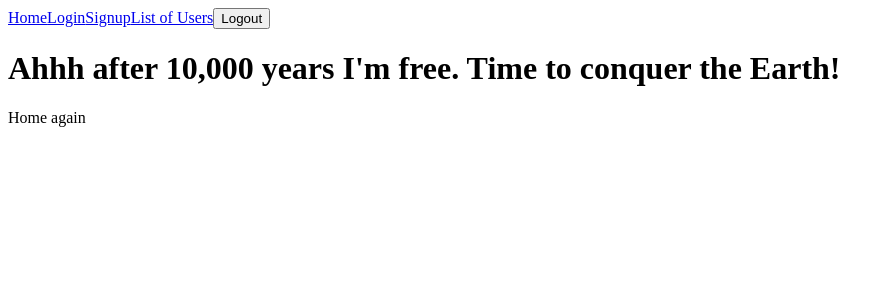
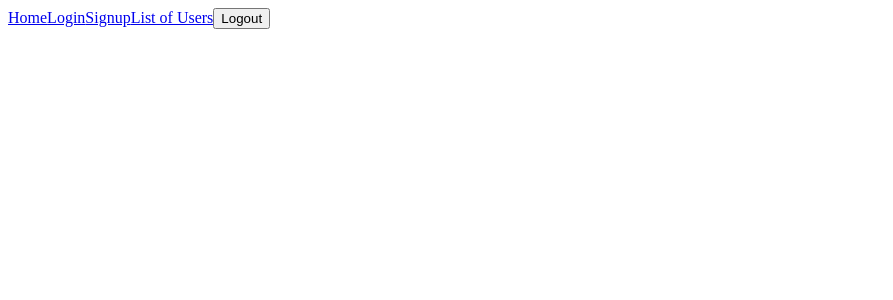
Before and after one commit to KareemD123/React-Django-Project, a React app: page / in a window 1280 px wide. Shown: the top 300 px of the page, without its empty margins (0-893 px from the left). Built offline with nearby package versions, Linux system fonts and the light colour scheme; the HTML template or start-up script is replaced by a standard one.

Commit message:
figured out how to do grid stuff

```diff
--- a/frontend/src/components/App.js
+++ b/frontend/src/components/App.js
@@ -30,23 +30,20 @@ class App extends Component {
 
     render() {
         return (
-            <div className="site">
-                <nav>
+            <div className='navbar'>
+                <div className='header'>
                     <Link className={"nav-link"} to={"/"}>Home</Link>
                     <Link className={"nav-link"} to={"/login/"}>Login</Link>
                     <Link className={"nav-link"} to={"/signup/"}>Signup</Link>
                     <Link className={"nav-link"} to={"/users/"}>List of Users</Link>
                     <button className={"button-align"} onClick={this.handleLogout}>Logout</button>
-                </nav>
-                <main>
-                    <h1>Ahhh after 10,000 years I'm free. Time to conquer the Earth!</h1>
-
                     <Switch>
                         <Route exact path={"/login/"} component={Login}/>
                         <Route exact path={"/signup/"} component={Signup}/>
                         <Route exact path={"/users/"} component={ListofUsers}/>
-                        <Route path={"/"} render={() => <div>Home again</div>}/>
                     </Switch>
+                </div>
+                <main>
                 </main>
             </div>
 
--- a/frontend/static/frontend/style.css
+++ b/frontend/static/frontend/style.css
@@ -1,15 +1,47 @@
 #root{
-    background-color:rebeccapurple;
+    background-color:#337899bd;
     color:white;
+    height: 100vh;
+    display: grid;
+    grid-template-columns: 1fr 1fr 1fr;
+    grid-template-rows: 0.4fr 1.6fr 1.5fr 0.5fr;
+    gap: 0px 0px;
+    grid-template-areas:
+      "navbar navbar navbar"
+      "main_header main_header main_header"
+      "left_column middle_column right_column"
+      "footer footer footer";
 }
+
+.navbar { grid-area: navbar; grid-column-end: span 3; }
+.main_header { grid-area: main_header; }
+.left_column { grid-area: left_column; }
+.middle_column { grid-area: middle_column; }
+.right_column { grid-area: right_column; }
+.footer { grid-area: footer; }
 
 .nav-link{
     color:white;
     border: 1px solid white;
     padding: 1em;
+    font-family: Garamond;
+    display: inline;
 }
 
 .button-align{
     display: 'flex';
     justify-content: 'flex-end';
 }
+
+.container{
+    position:relative;
+    width:80%;
+    margin:1% auto;
+    background-color:#1c5576;
+    box-shadow: -2px -2px 5px white,2px -2px 5px
+}
+
+.header {
+    justify-content: center;
+    display: flex;
+}
```
Also changed, not shown: frontend/static/frontend/public/main.js.
